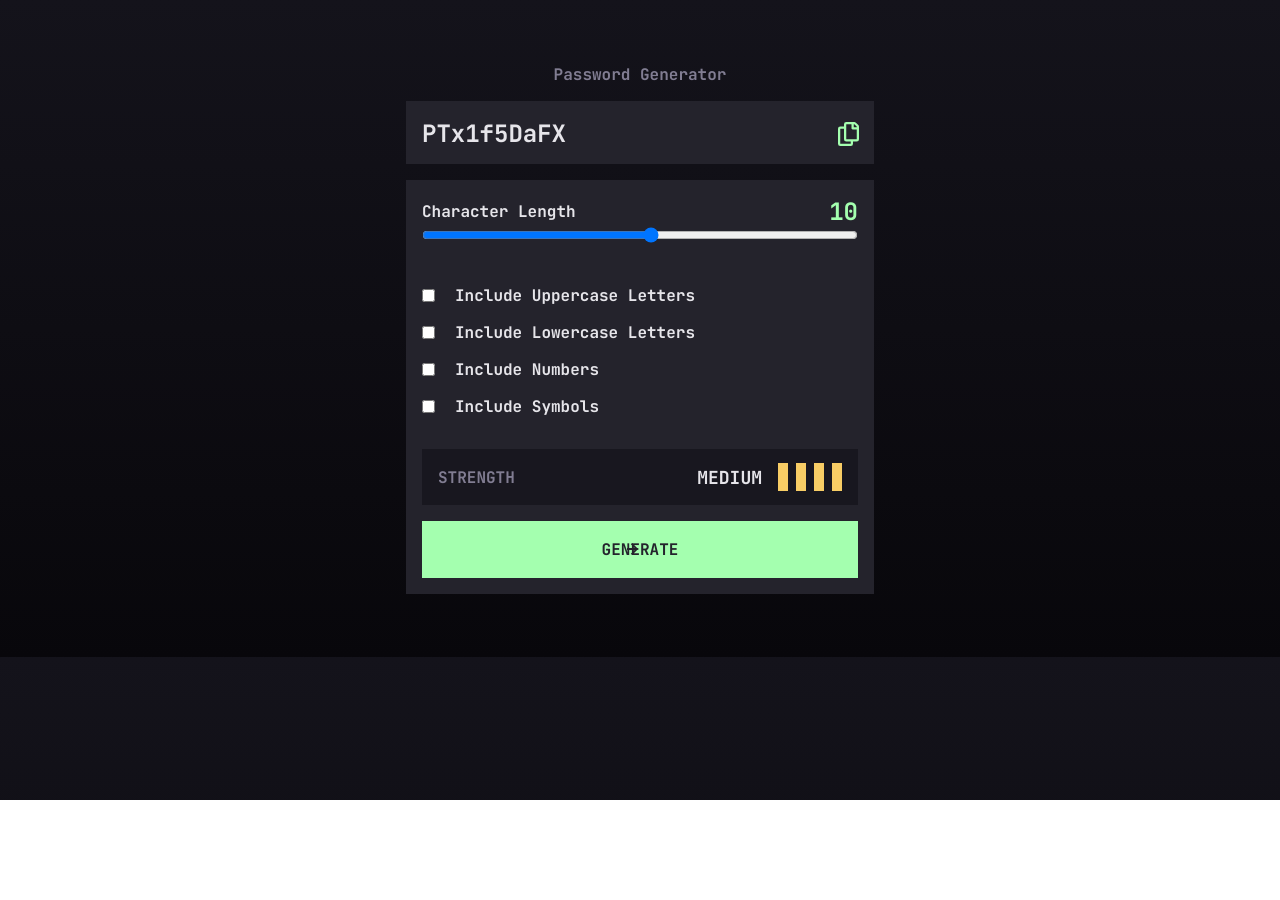
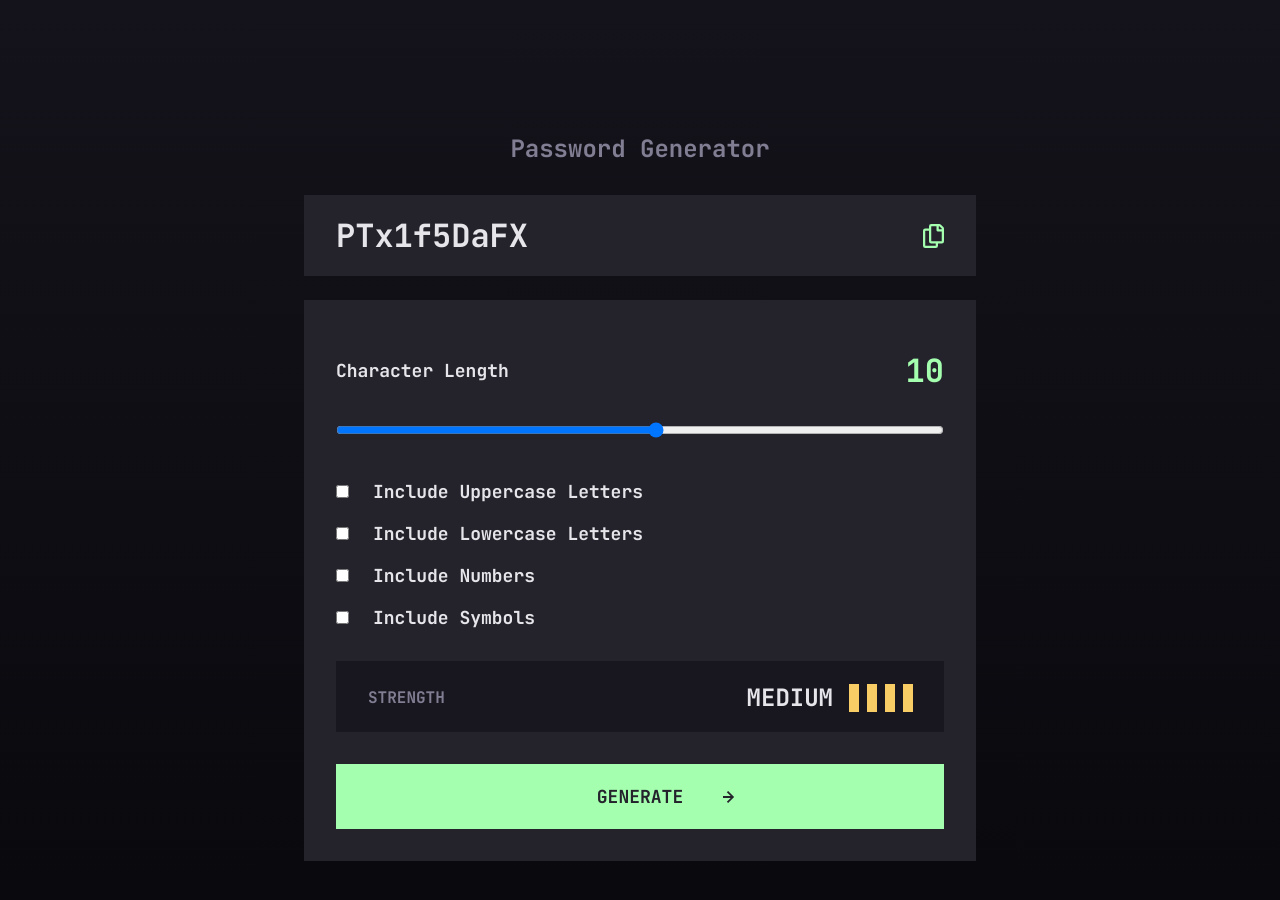
Before and after one commit to Baqari-Fruidze/password-generator, a plain HTML site: page index.html in a window 1280 px wide. Before the commit the page ends 800 px from the top, so only its background shows below. Drawn offline with Linux system fonts and the light colour scheme.

Commit message:
tablet done

```diff
--- a/index.html
+++ b/index.html
@@ -17,6 +17,7 @@
     <header>
       <h1>Password Generator</h1>
     </header>
+    <main>
       <div class="pasword-con">
         <p class="top-password">PTx1f5DaFX</p>
         <svg width="21" height="24" xmlns="http://www.w3.org/2000/svg">
@@ -68,5 +69,6 @@
         </div>
         <button class="btn">GENERATE</button>
       </section>
+    </main>
   </body>
 </html>
--- a/style.css
+++ b/style.css
@@ -9,8 +9,11 @@ html {
 body {
   font-family: "JetBrains Mono", monospace;
   padding: 6.4rem 1.6rem 6.3rem 1.6rem;
-  background: linear-gradient(180deg, #14131b 0%, #08070b 100%);
+  background: linear-gradient(180deg, #14131b 0%, #08070b 100%) !important;
   max-width: 50rem;
+  display: flex;
+  flex-direction: column;
+  justify-content: center;
   margin: 0 auto;
 }
 h1 {
@@ -48,6 +51,8 @@ section {
   display: flex;
   justify-content: space-between;
   align-items: center;
+  padding: 1rem 0;
+  margin-bottom: 1rem;
 }
 .char-length {
   color: var(--Almost-White, #e6e5ea);
@@ -128,7 +133,7 @@ section {
   padding: 1.8rem 0;
   border: none;
   background-repeat: no-repeat;
-  background-position: left 20.5rem top 2.2rem;
+  background-position: left 68% top 50%;
 }
 .on {
   display: flex;
@@ -144,3 +149,102 @@ section {
   display: flex;
   gap: 1.6rem;
 }
+@media (min-width: 48rem) {
+  body {
+    padding: 13.3rem 11.4rem 19.6rem 11.4rem;
+    max-width: 90rem;
+  }
+  h1 {
+    color: #817d92;
+    text-align: center;
+    font-size: 24px;
+    font-weight: 700;
+    line-height: normal;
+  }
+  header {
+    margin-bottom: 3.1rem;
+  }
+  main {
+    width: 100%;
+  }
+  .pasword-con {
+    padding: 1.9rem 3.2rem 1.9rem 3.2rem;
+    margin-bottom: 2.4rem;
+  }
+  .top-password {
+    color: var(--Almost-White, #e6e5ea);
+    font-feature-settings: "clig" off, "liga" off;
+    font-family: "JetBrains Mono";
+    font-size: 32px;
+    font-style: normal;
+    font-weight: 700;
+    line-height: normal;
+  }
+  section {
+    padding: 3.4rem 3.2rem 3.2rem 3.2rem;
+  }
+  .length-con {
+    padding: 1.5rem 0;
+    margin-bottom: 1.5rem;
+  }
+  .char-length {
+    color: var(--Almost-White, #e6e5ea);
+    font-feature-settings: "clig" off, "liga" off;
+    font-family: "JetBrains Mono";
+    font-size: 18px;
+    font-weight: 700;
+    line-height: normal;
+  }
+  .ten {
+    color: var(--Neon-Green, #a4ffaf);
+    font-feature-settings: "clig" off, "liga" off;
+    font-family: "JetBrains Mono";
+    font-size: 32px;
+    font-weight: 700;
+    line-height: normal;
+  }
+  .checkboxes {
+    gap: 1.9rem;
+  }
+  .lbl {
+    color: var(--Almost-White, #e6e5ea);
+    font-feature-settings: "clig" off, "liga" off;
+    font-family: "JetBrains Mono";
+    font-size: 18px;
+    font-style: normal;
+    font-weight: 700;
+    line-height: normal;
+  }
+  .check {
+    gap: 2.4rem;
+  }
+  .strength-con {
+    padding: 2.1rem 3.1rem 1.9rem 3.2rem;
+  }
+  .strength-con {
+    color: var(--Grey, #817d92);
+    font-feature-settings: "clig" off, "liga" off;
+    font-family: "JetBrains Mono";
+    font-size: 18px;
+    font-weight: 700;
+    line-height: normal;
+    margin-bottom: 3.2rem;
+  }
+  .medium-span {
+    color: var(--Almost-White, #e6e5ea);
+    text-align: right;
+    font-feature-settings: "clig" off, "liga" off;
+    font-size: 24px;
+    font-weight: 700;
+    line-height: normal;
+  }
+  .btn {
+    padding: 2.1rem 0;
+    background-position: left 65% top 50%;
+    color: var(--Dark-Grey, #24232c);
+    font-feature-settings: "clig" off, "liga" off;
+    font-size: 18px;
+    font-weight: 700;
+    line-height: normal;
+  }
+}
```
Lines whose indentation alone changed are shown as unchanged.
